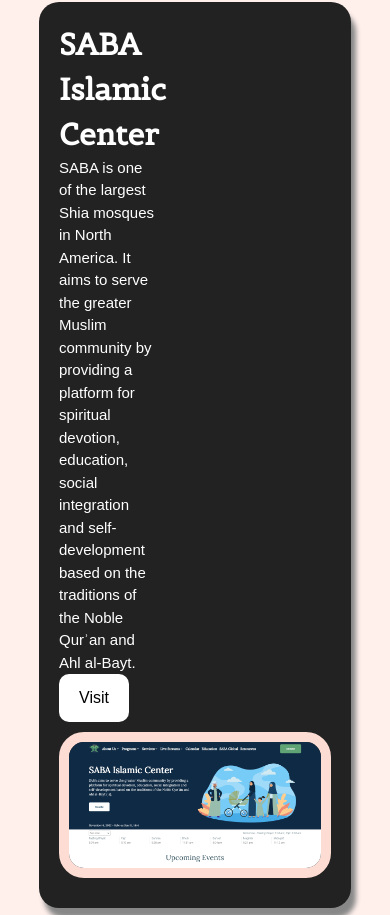
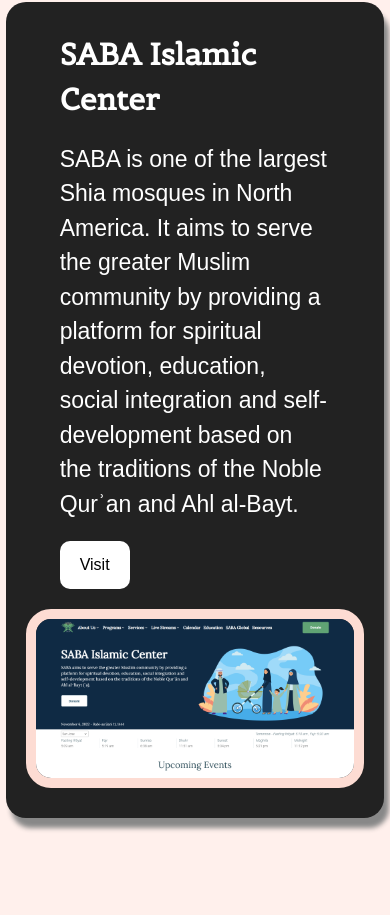
Before and after one commit to ReKompile/ReKompileWeb, a Next.js app: page /our-work in a window 390 px wide. Shown: the part 3177-4092 px from the top of the page. Built offline with nearby package versions, Linux system fonts and the light colour scheme; a web font is replaced by a local one.

Commit message:
made our work page responsive

```diff
--- a/components/BaseButton.js
+++ b/components/BaseButton.js
@@ -1,14 +1,16 @@
 import Link from 'next/link'
 
-function BaseButton({ href = null, ...props }) {
+function BaseButton({ href = null, useNextLink = true, ...props }) {
 	let s = `px-5 py-3 md:px-8 md:py-5 lg:px-12 lg:py-5 sm:text-2xl lg:text-2xl font-bai-jamjuree hover:translate-y-1 text-center transition duration-200 ease-in-out ${props.className}`
+
+	const LinkComponent = useNextLink ? Link : 'a'
 
 	if (href) {
 		return (
 			<>
-				<Link href={href} passHref>
+				<LinkComponent href={href} target = '_blank' passHref>
 					<button {...props} className={s} />
-				</Link>
+				</LinkComponent>
 
 			</>
 		)
--- a/components/PortfolioBox.js
+++ b/components/PortfolioBox.js
@@ -4,9 +4,17 @@ export default function PortfolioBox({ title, description, image, link, color})
 	return (
 		<div className={`box ${color}`}>
 			<div className='box-data'>
-				<h1>{title}</h1>
-				<p className='box-text'>{description}</p>
-				<WhiteButton href={link}>Visit</WhiteButton>
+				<div>
+					<h1>{title}</h1>
+				</div>
+				<div>
+					<p className='box-text'>{description}</p>
+				</div>
+				<div>
+					<WhiteButton href={link} useNextLink={false}>
+						Visit
+					</WhiteButton>
+				</div>
 			</div>
 			<div className='box-img'>
 				<img className='box-img-img' src={image} />
--- a/styles/globals.css
+++ b/styles/globals.css
@@ -210,11 +210,16 @@ p {
 
 }
 .box-data {
-  width: 45%;
+  margin: 0px auto;
+  width: 80%;
+  max-width: 500px;
   display: flex;
   flex-direction: column;
   justify-content: space-between;
   align-items: flex-start;
+}
+.box-data div {
+  margin: 10px 0px;
 }
 
 .box-data h1 {
@@ -265,6 +270,18 @@ p {
     margin-right: 20px;
     width: 100px;
   }
+  .box {
+    flex-direction: column;
+    padding: 20px;
+    width: 97%;
+  }
+  .box-img {
+    margin: 10px 0;
+  }
+  .box-text {
+    font-size: 23px;
+    width: 100%;
+  }
 }
 
 @media (max-width: 500px) {
@@ -290,13 +307,7 @@ p {
     font-size: 25px;
   }
 
-  .box {
-    flex-direction: column;
-    padding: 20px;
-  }
-  .box-img {
-    margin: 10px 0;
-  }
+
 }
 
 /* Web Dev Page */
```
